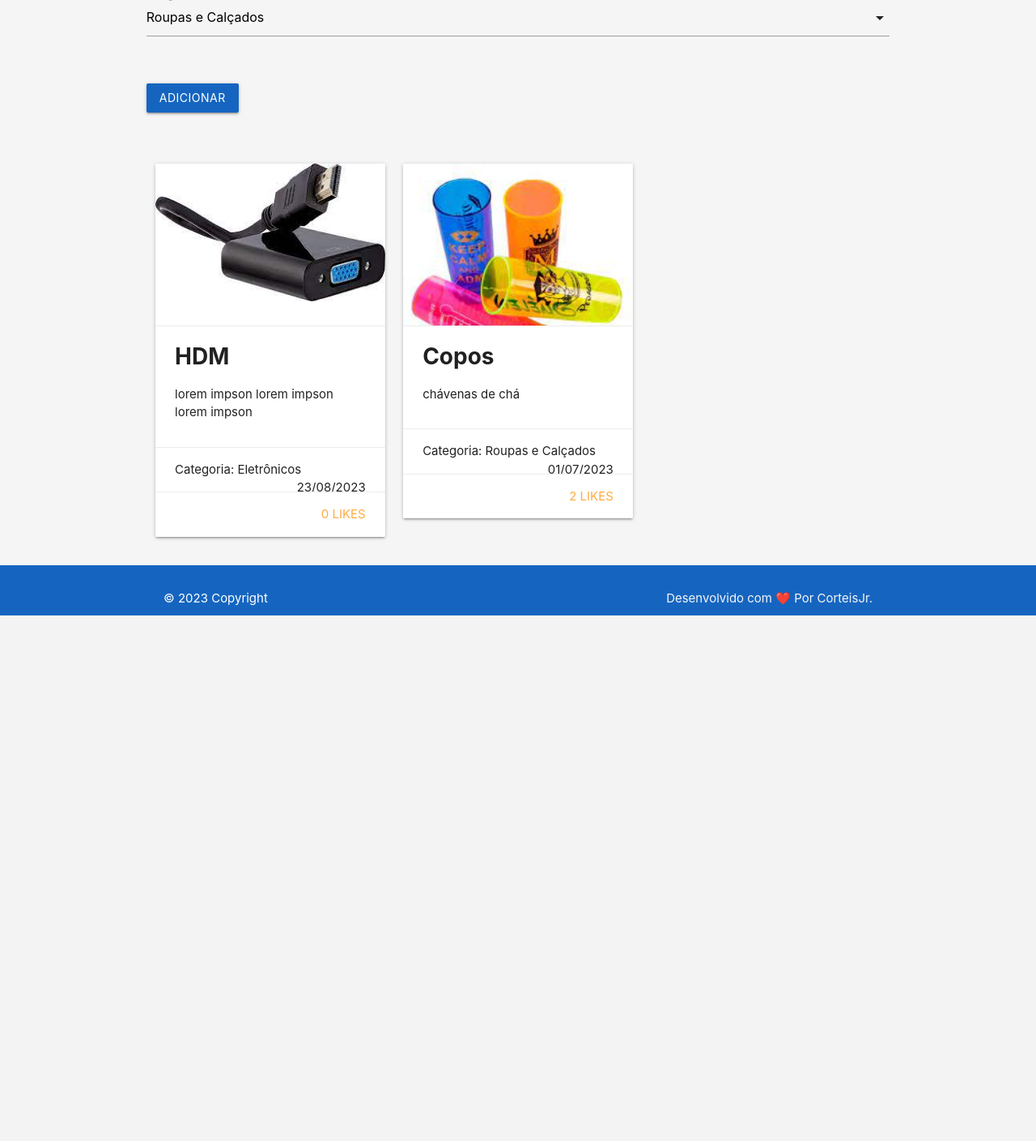
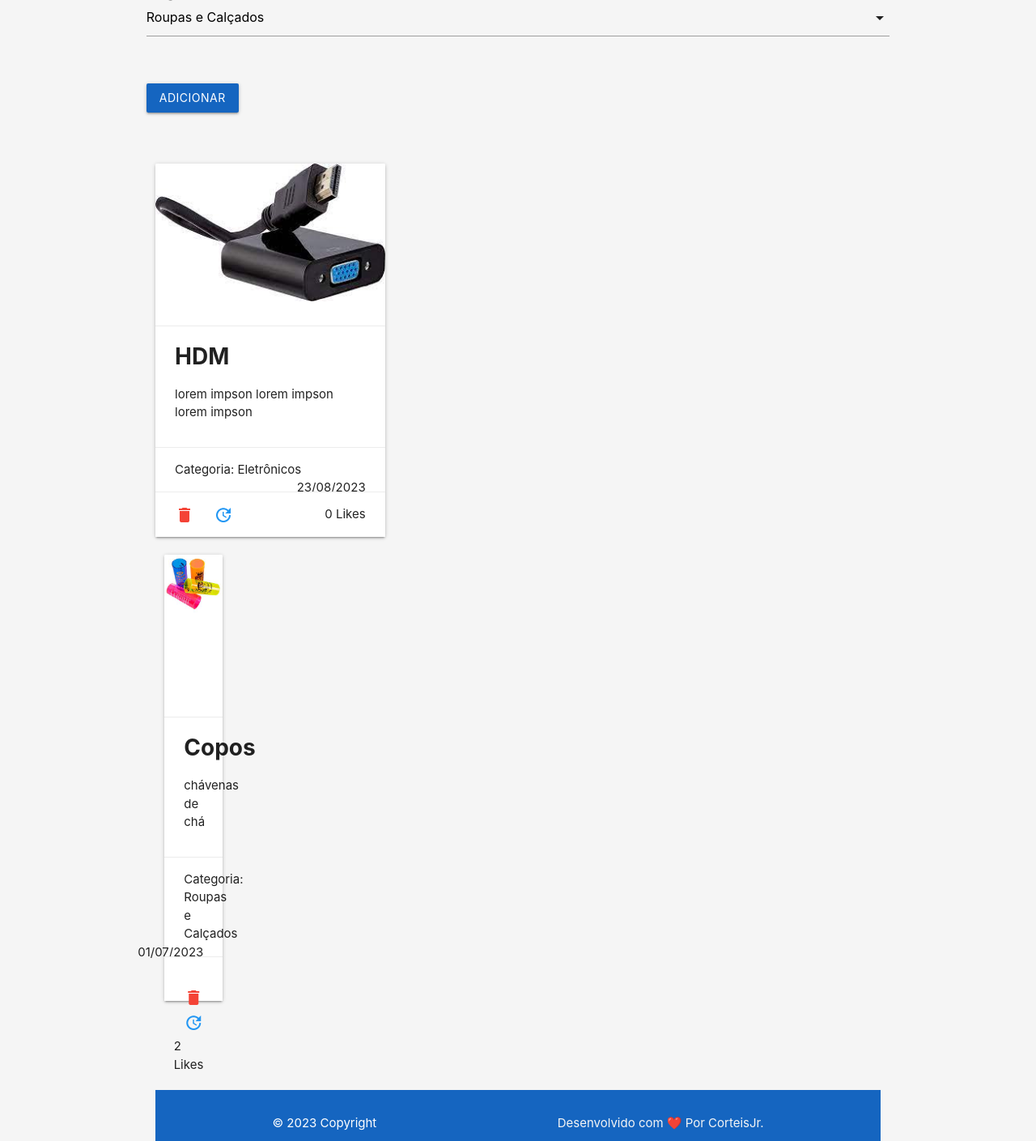
Before and after one commit to corteisjr/Desapego, a Django app: page /own in a window 1280 px wide. Shown: the part 529-1938 px from the top of the page at 81% size. Before the commit the page ends 1289 px from the top, so only its background shows below. Run offline with Django 3.2, Linux system fonts and the light colour scheme; a user stored in the database is signed in; data comes from the database, SQL or seed files in the repository; both versions use the stored data as it was after the commit.

Commit message:
feat: Delete doantion function

```diff
--- a/doeja/templates/home/own_donation.html
+++ b/doeja/templates/home/own_donation.html
@@ -92,9 +92,21 @@
                   {% if user.is_authenticated %}
                   <div class="card-action">
                       <a href="{% url 'like_donation' donation_id=donation.id %}">
+                        <a href="#modal-confirm-delete" class="left modal-trigger"><i class="material-icons red-text">delete</i></a>
+                        <a href="" class="left"><i class="material-icons blue-text">update</i></span></a>
                           <span class="right">{{ donation.likes.count }} Likes</span>
                       </a>
                   </div>
+                           <!-- Modal -->
+                  <div id="modal-confirm-delete" class="modal">
+                    <div class="modal-content">
+                        <h4>Confirmar Exclusão</h4>
+                        <p>Tem certeza de que deseja excluir <span style="font-weight: bold;">{{donation.name_of_object}}</span></p>
+                    </div>
+                    <div class="modal-footer">
+                        <a href="#" class="modal-close waves-effect waves-green btn-flat">Cancelar</a>
+                        <a href="{% url 'delete_donation' id=donation.id %}" class="waves-effect waves-red btn red">Confirmar</a>
+                    </div>
                   {% endif %}
               </div>
           </div>
@@ -111,11 +123,17 @@
           </div>
           {% endfor %}
       </div>
+    </div>
+
   </div>
 <script>
   document.addEventListener('DOMContentLoaded', function() {
       var selectElems = document.querySelectorAll('select');
       var instances = M.FormSelect.init(selectElems);
   });
+  document.addEventListener('DOMContentLoaded', function() {
+        var modals = document.querySelectorAll('.modal');
+        M.Modal.init(modals);
+    });
 </script>
 {% endblock content %}
--- a/doeja/urls/HomeUrls.py
+++ b/doeja/urls/HomeUrls.py
@@ -5,5 +5,6 @@ urlpatterns = [
     path("", list_donation_view, name='home'),
     path("own", own_donation, name='own_donation'),
     path('details-donation/<int:id>', see_and_contact, name='see_and_contact'),
+    path('delete/<int:id>0', delete_donation, name='delete_donation'),
     path('donation/<int:donation_id>/like/', like_donation, name='like_donation'),
 ]
--- a/doeja/views/HomeView.py
+++ b/doeja/views/HomeView.py
@@ -73,7 +73,11 @@ def own_donation(request):
 
     return render(request, template_name='home/own_donation.html', context=context)
 
-
+@login_required
+def delete_donation(request, id):
+    donation = get_object_or_404(Donation, pk=id)
+    donation.delete()
+    return redirect('own_donation')
 # view to like donation
 def like_donation(request, donation_id):
     donation = get_object_or_404(Donation, pk=donation_id)
```
Also changed, not shown: desapego/db.sqlite3, desapego/media/HDMI-VGA_s82El4n.jpeg (added).
